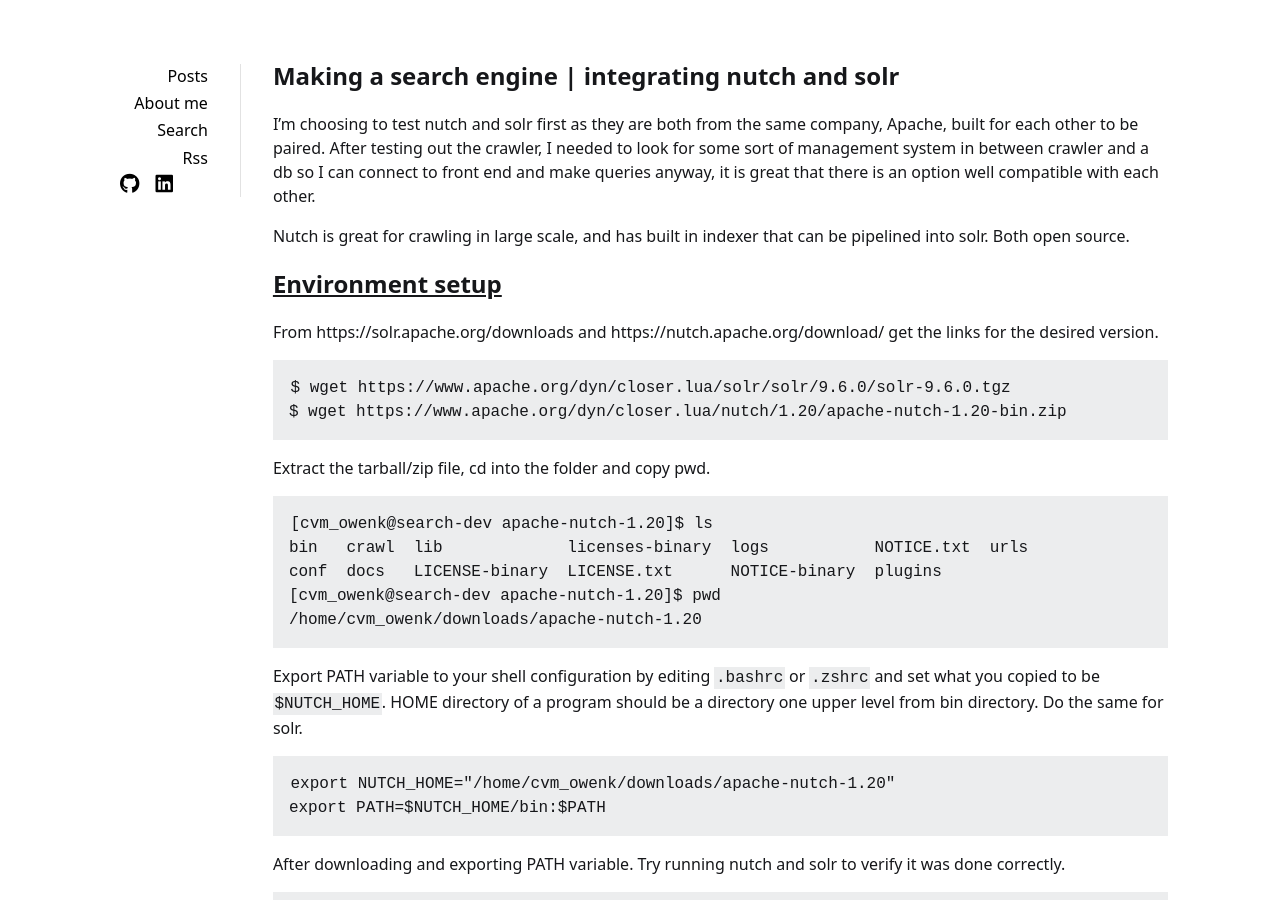
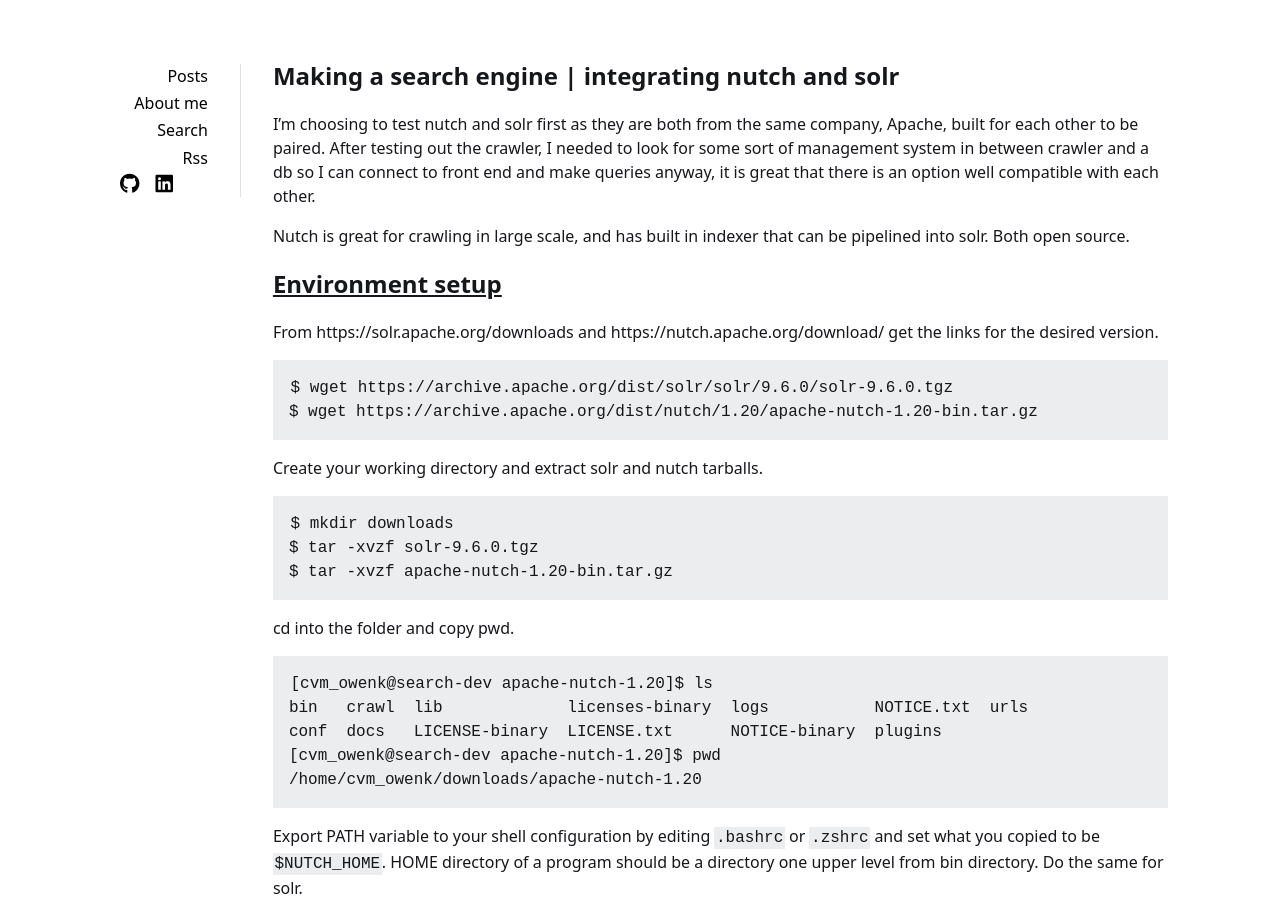
Before and after one commit to owendhkim/owendhkim.github.io, a Jekyll site: the page built from _posts/2024-05-23-integrating-nutch-solr.md, in a window 1280 px wide and 900 px high. Built offline with Jekyll 4.4.1, drawn with Linux system fonts in a browser that asks for light colours.

Commit message:
editing commands

````diff
--- a/_posts/2024-05-23-integrating-nutch-solr.md
+++ b/_posts/2024-05-23-integrating-nutch-solr.md
@@ -14,10 +14,18 @@
 
 From https://solr.apache.org/downloads and https://nutch.apache.org/download/ get the links for the desired version.
 ```
-$ wget https://www.apache.org/dyn/closer.lua/solr/solr/9.6.0/solr-9.6.0.tgz
-$ wget https://www.apache.org/dyn/closer.lua/nutch/1.20/apache-nutch-1.20-bin.zip
+$ wget https://archive.apache.org/dist/solr/solr/9.6.0/solr-9.6.0.tgz
+$ wget https://archive.apache.org/dist/nutch/1.20/apache-nutch-1.20-bin.tar.gz
 ```
-Extract the tarball/zip file, cd into the folder and copy pwd.
+Create your working directory and extract solr and nutch tarballs.
+
+```
+$ mkdir downloads
+$ tar -xvzf solr-9.6.0.tgz
+$ tar -xvzf apache-nutch-1.20-bin.tar.gz
+```
+
+cd into the folder and copy pwd.
 
 ```
 [cvm_owenk@search-dev apache-nutch-1.20]$ ls
````
